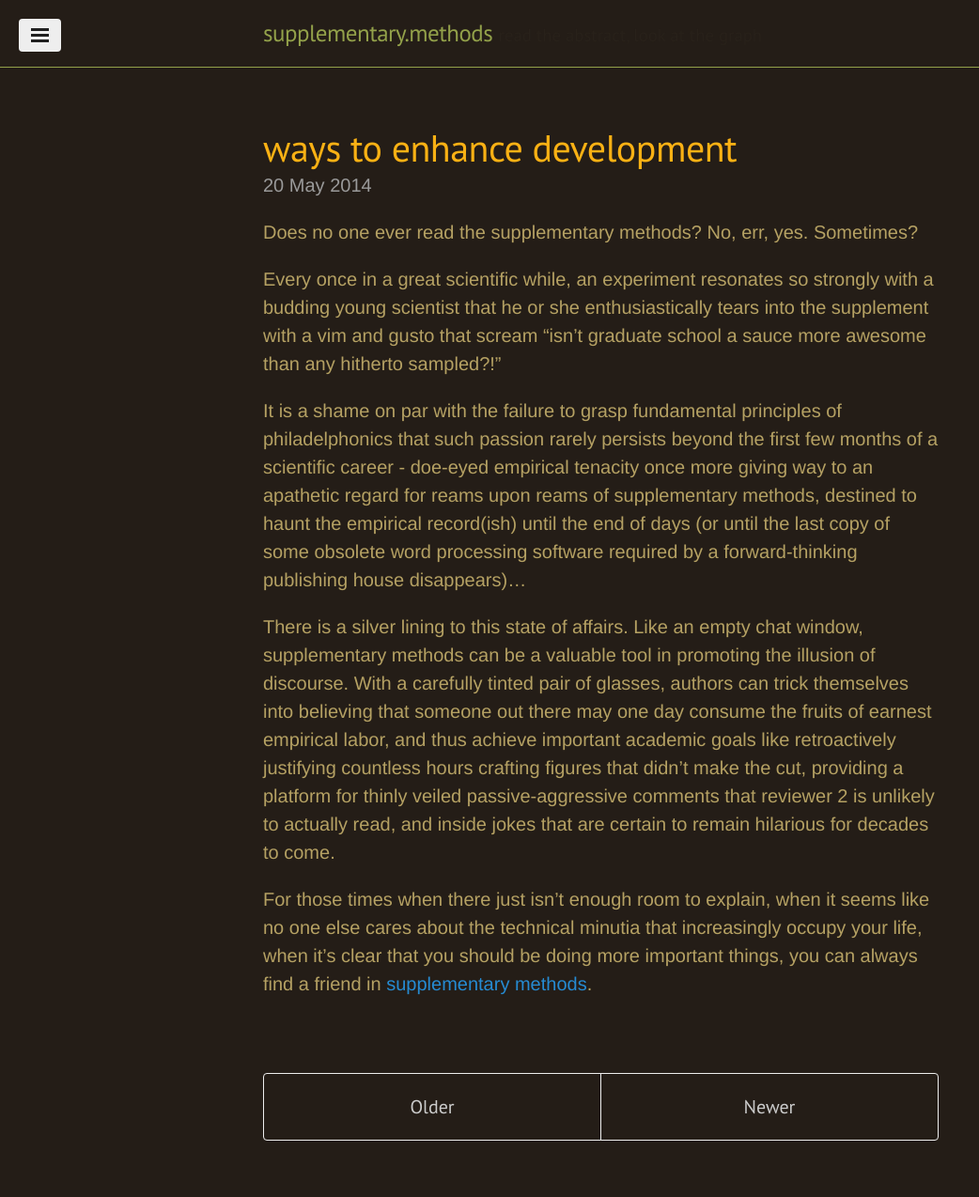
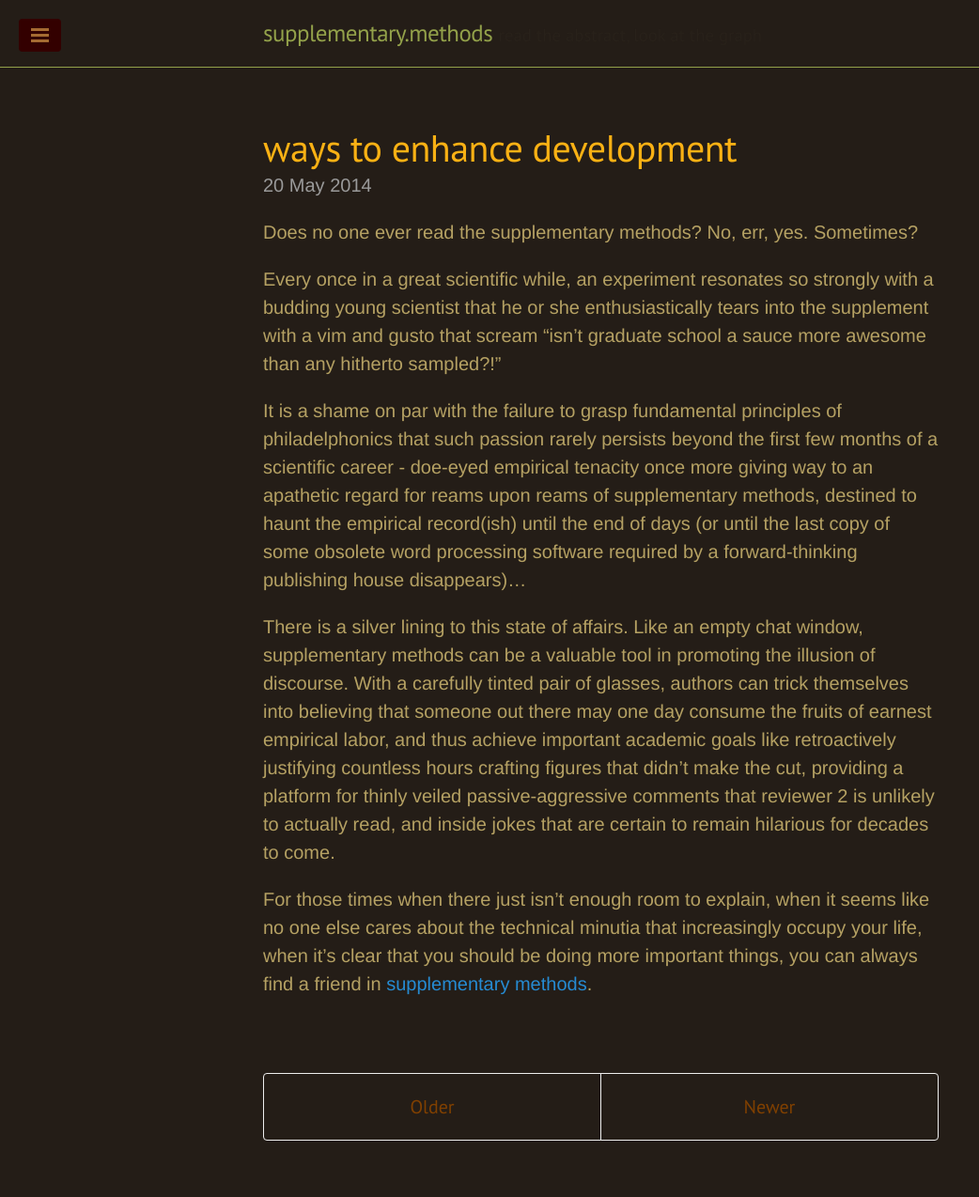
Before and after one commit to wem3/supplementary.methods, a Jekyll site: the page built from index.html, in a window 1280 px wide. Shown: the whole page at 94% size, without its empty margins (0-1042 px from the left). Built offline with Jekyll 4.4.1, drawn with Linux system fonts in a browser that asks for light colours; Markdown is read by kramdown in place of the engine named in the settings; the list of posts is cut into pages by our own code.

Commit message:
Hack theme

```diff
--- a/public/css/lanyon.css
+++ b/public/css/lanyon.css
@@ -47,7 +47,7 @@
 h1, h2, h3, h4, h5, h6 {
   font-family: "PT Sans", Helvetica, Arial, sans-serif;
   font-weight: 400;
-  color: #313131;
+  color: #d28445;
   letter-spacing: -.025rem;
 }
 
@@ -150,8 +150,8 @@
   overflow-y: auto;
   font-family: "PT Sans", Helvetica, Arial, sans-serif;
   font-size: .875rem; /* 15px */
-  color: rgba(255,255,255,.6);
-  background-color: #101010;
+  color: rgba(255,147,0,.6);
+  background-color: #330000;
   -webkit-transition: all .3s ease-in-out;
           transition: all .3s ease-in-out;
 }
@@ -164,7 +164,7 @@
 /* Sidebar content */
 .sidebar a {
   font-weight: normal;
-  color: #fff;
+  color: #a56b32;
 }
 .sidebar-item {
   padding: 1rem;
@@ -175,18 +175,18 @@
 
 /* Sidebar nav */
 .sidebar-nav {
-  border-bottom: 1px solid rgba(255,255,255,.1);
+  border-bottom: 1px solid rgba(255,147,0,.1);
 }
 .sidebar-nav-item {
   display: block;
   padding: .5rem 1rem;
-  border-top: 1px solid rgba(255,255,255,.1);
+  border-top: 1px solid rgba(255,147,0,.1);
 }
 .sidebar-nav-item.active,
 a.sidebar-nav-item:hover,
 a.sidebar-nav-item:focus {
   text-decoration: none;
-  background-color: rgba(255,255,255,.1);
+  background-color: rgba(153,51,0,.1);
   border-color: transparent;
 }
 
@@ -213,8 +213,8 @@
   display: block;
   width: 2.2rem;
   padding: .5rem .65rem;
-  color: #202020;
-  background-color: #eee;
+  color: #a56b32;
+  background-color: #330000;
   border-radius: 4px;
   cursor: pointer;
 }
@@ -234,8 +234,8 @@
 
 .sidebar-toggle:active,
 #sidebar-checkbox:checked ~ .sidebar-toggle {
-  color: #fff;
-  background-color: #505050;
+  color: #a56b32;
+  background-color: #330000;
 }
 
 @media (min-width: 30.1rem) {
@@ -305,7 +305,7 @@
 .page-title,
 .post-title,
 .post-title a {
-  color: ##fab114;;
+  color: #fab114;
 }
 .page-title,
 .post-title {
@@ -324,7 +324,7 @@
 .related {
   padding-top: 2rem;
   padding-bottom: 2rem;
-  border-top: 1px solid #eee;
+  border-top: 1px solid #fab114;
 }
 .related-posts {
   padding-left: 0;
@@ -358,7 +358,7 @@
   margin-left: -1rem;
   margin-right: -1rem;
   font-family: "PT Sans", Helvetica, Arial, sans-serif;
-  color: #ccc;
+  color: #804000;
   text-align: center;
 }
 
@@ -374,7 +374,7 @@
 
 /* Only provide a hover state for linked pagination items */
 a.pagination-item:hover {
-  background-color: #f5f5f5;
+  background-color: #330000;
 }
 
 @media (min-width: 30rem) {
```
Also changed, not shown: 4 other files.
